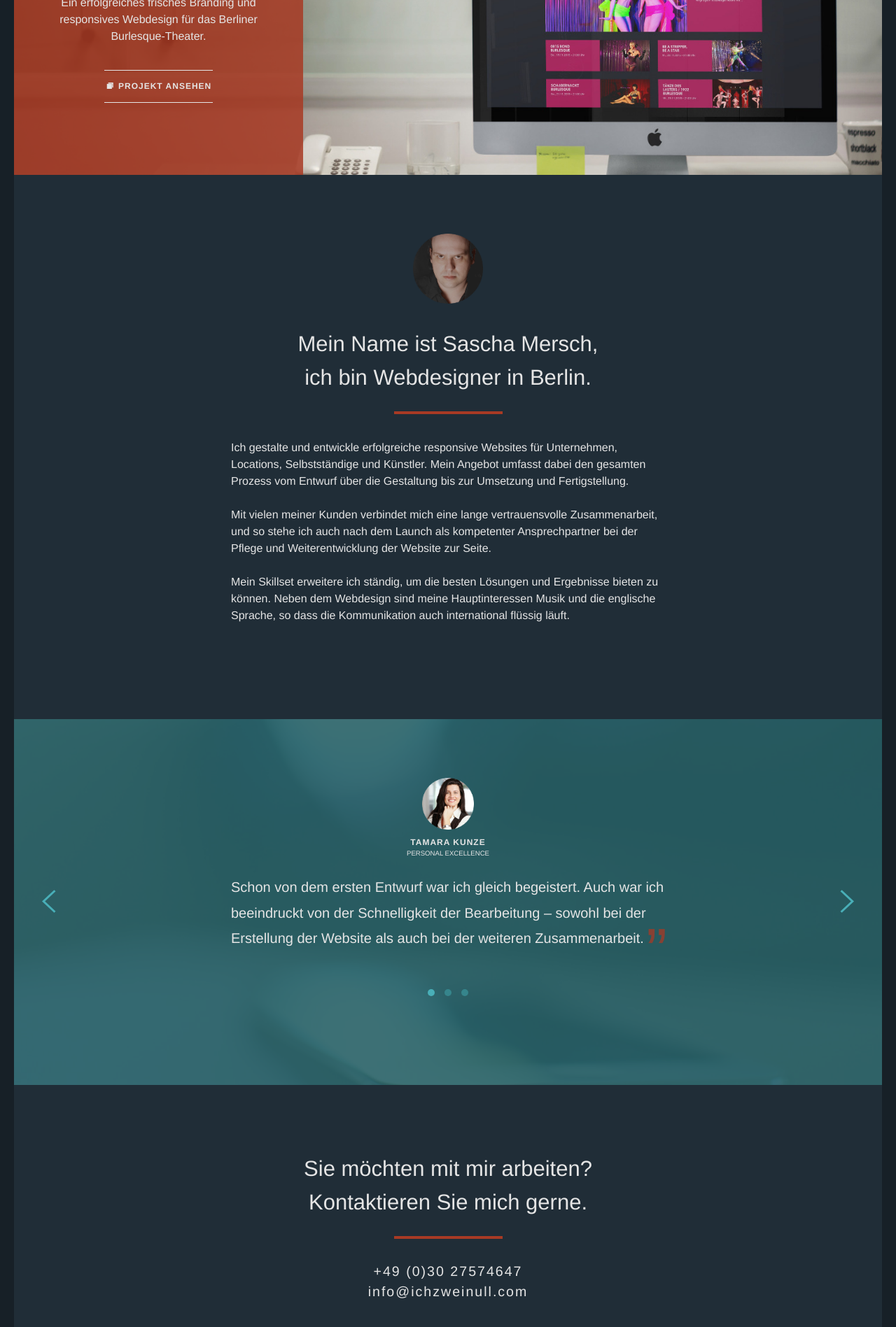
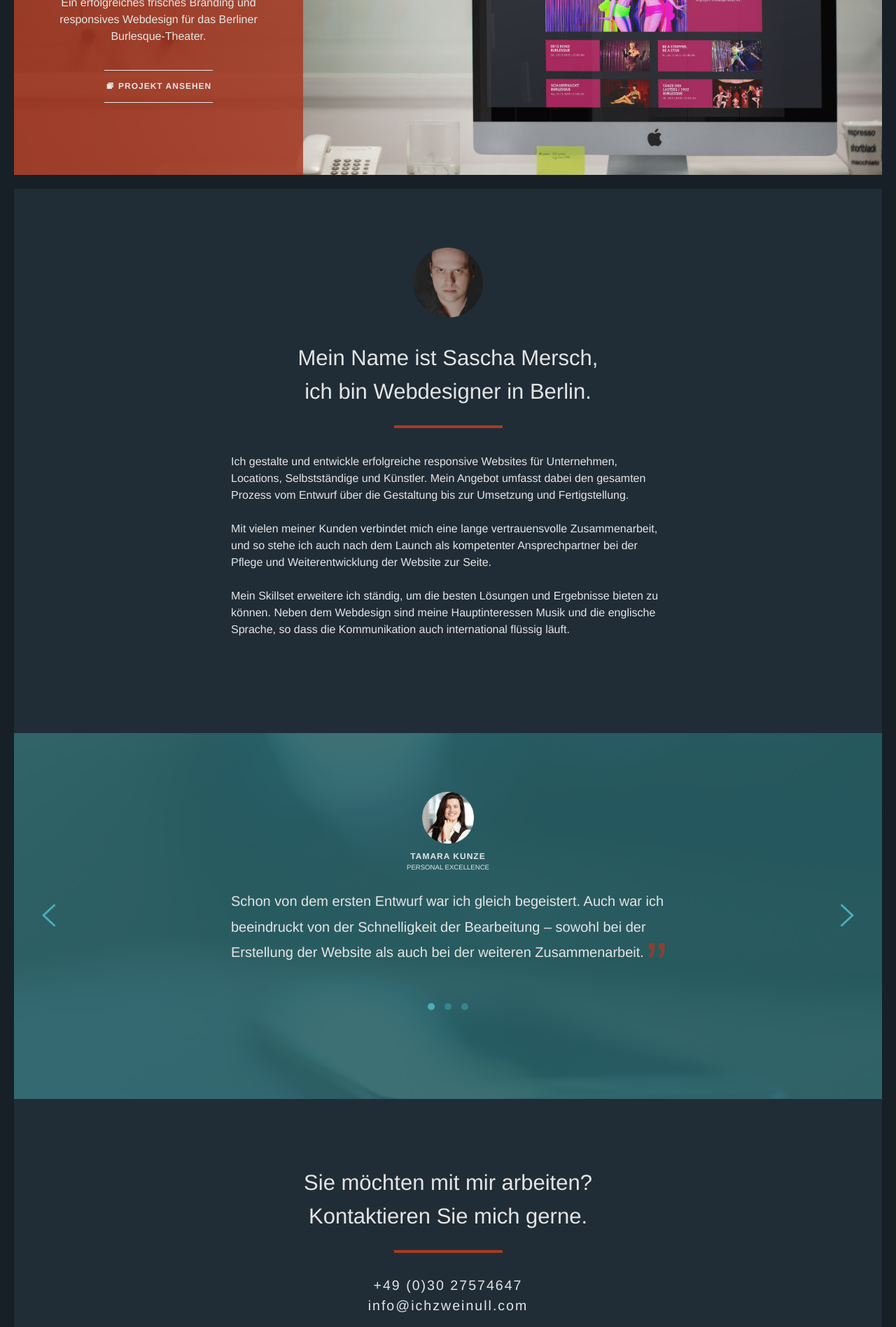
Before and after one commit to rschach/ichzweinull, a Jekyll site: the page built from index.html, in a window 1280 px wide. Shown: the part 1862-3759 px from the top of the page at 70% size. Built offline with Jekyll 4.4.1, drawn with Linux system fonts in a browser that asks for light colours; nearby versions of some CDN libraries; some web fonts are replaced; comment, search, counter and statistics services are not loaded.

Commit message:
Add sections border

```diff
--- a/_sass/1-base/_vars.sass
+++ b/_sass/1-base/_vars.sass
@@ -33,6 +33,7 @@ $sections-initial-width: 100%
 $sections-medium-width: calc(100% - 40px)
 $sections-large-width: 92%
 $sections-max-width: 1460px
+$sections-border: 20px solid $bg-color
 
 // Container
 $container-small-width: 290px
--- a/_sass/3-layout/_about.sass
+++ b/_sass/3-layout/_about.sass
@@ -1,5 +1,6 @@
 .about
   background: $bg-lighter
+  border-top: $sections-border
   padding: 0
 
   header
--- a/_sass/3-layout/_projects.sass
+++ b/_sass/3-layout/_projects.sass
@@ -13,7 +13,7 @@ figure
 
   &:first-of-type
     +media($small-med)
-      border-top: 20px solid $bg-color
+      border-top: $sections-border
 
   img
     display: block
--- a/css/main.css
+++ b/css/main.css
@@ -3310,6 +3310,7 @@ figure {
 
 .about {
   background: #202d37;
+  border-top: 20px solid #172027;
   padding: 0; }
   .about header {
     text-align: center;
```
